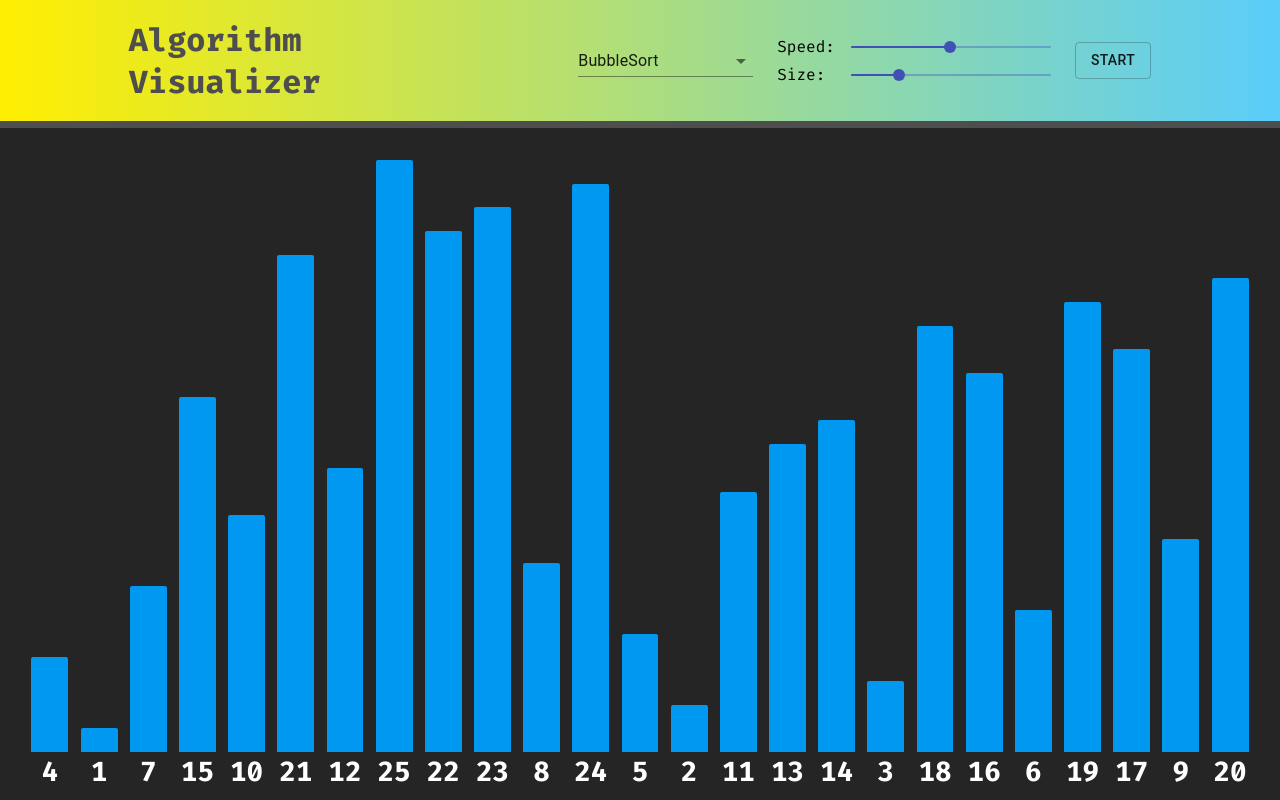
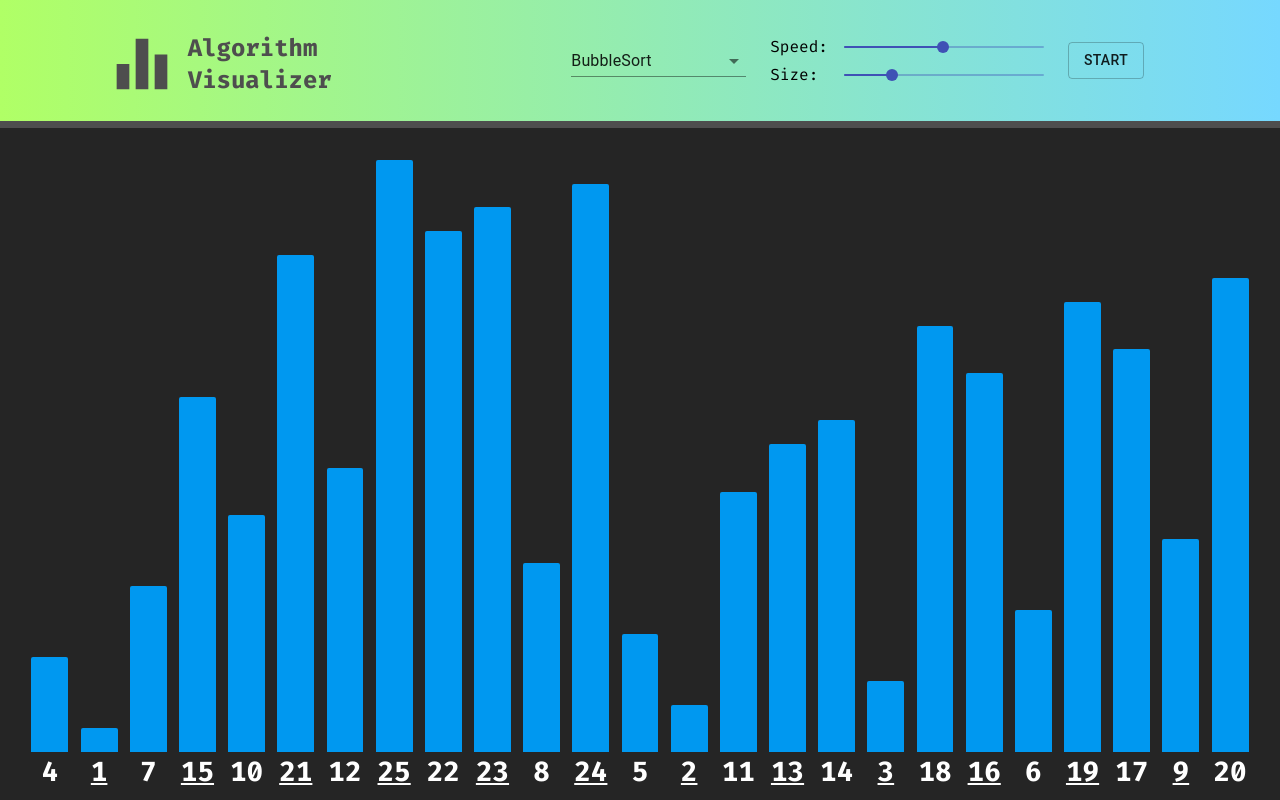
Before and after one commit to ciza99/AlgorithmVisualizer, a React (Create React App) app: page / in a window 1280 px wide. Built offline with nearby package versions, Linux system fonts and the light colour scheme.

Commit message:
implemented mobile menu

```diff
--- a/package.json
+++ b/package.json
@@ -4,6 +4,7 @@
   "private": true,
   "dependencies": {
     "@material-ui/core": "^4.11.4",
+    "@material-ui/icons": "^4.11.2",
     "@testing-library/jest-dom": "^5.12.0",
     "@testing-library/react": "^11.2.6",
     "@testing-library/user-event": "^12.8.3",
--- a/src/algorithms/insertionSort.ts
+++ b/src/algorithms/insertionSort.ts
@@ -1,5 +1,4 @@
 import { Anim } from "../components/App/App";
-import { swap } from "../utils/swap";
 
 export const insertionSort = (arrayInput: number[]): Anim[] => {
   const array = [...arrayInput];
--- a/src/algorithms/mergeSort.ts
+++ b/src/algorithms/mergeSort.ts
@@ -1,5 +1,4 @@
 import { Anim } from "../components/App/App";
-import { swap } from "../utils/swap";
 
 const merge = (
   array: number[],
--- a/src/components/App/App.tsx
+++ b/src/components/App/App.tsx
@@ -116,7 +116,7 @@ const App: FC = () => {
         handleSizeChange={handleSizeChange}
         handleSpeedChange={handleSpeedChange}
       />
-      <ArrayContainer array={array} selected={selected} />
+      <ArrayContainer array={array} selected={selected} speed={speed} />
     </div>
   );
 };
--- a/src/components/ArrayContainer/index.tsx
+++ b/src/components/ArrayContainer/index.tsx
@@ -6,6 +6,7 @@ import ArrayItem from "../ArrayItem";
 interface Props {
   array: number[];
   selected: number[];
+  speed: number;
 }
 
 const computeSizes = (arrayLength: number) => {
@@ -15,7 +16,7 @@ const computeSizes = (arrayLength: number) => {
   return { width, margin };
 };
 
-const ArrayContainer: FC<Props> = ({ array, selected }) => {
+const ArrayContainer: FC<Props> = ({ array, selected, speed }) => {
   const [width, setWidth] = useState(window.innerWidth);
   const [sizes, setSizes] = useState(() => computeSizes(array.length));
 
@@ -35,6 +36,7 @@ const ArrayContainer: FC<Props> = ({ array, selected }) => {
     <div className="array-container">
       {array.map((value, index) => (
         <ArrayItem
+          speed={speed}
           height={(100 / array.length) * value}
           width={sizes.width}
           margin={sizes.margin}
--- a/src/components/ArrayItem/ArrayItem.css
+++ b/src/components/ArrayItem/ArrayItem.css
@@ -14,6 +14,10 @@
 
 .array-item--selected {
   background-color: var(--clr-selected);
+}
+
+.array-item:nth-child(2n) > .array-item__text {
+  text-decoration: underline;
 }
 
 .array-item__text {
--- a/src/components/ArrayItem/index.tsx
+++ b/src/components/ArrayItem/index.tsx
@@ -7,9 +7,17 @@ interface Props {
   isSelected: boolean;
   width: number;
   margin: number;
+  speed: number;
 }
 
-const ArrayItem: FC<Props> = ({ value, isSelected, height, width, margin }) => {
+const ArrayItem: FC<Props> = ({
+  value,
+  isSelected,
+  height,
+  width,
+  margin,
+  speed,
+}) => {
   const className = isSelected ? "array-item--selected" : "";
   const textSize = useMemo(() => {
     const size = Math.min(width * 0.75, 35);
@@ -19,7 +27,12 @@ const ArrayItem: FC<Props> = ({ value, isSelected, height, width, margin }) => {
   return (
     <div
       className={`array-item ${className}`}
-      style={{ width, margin: `0 ${margin / 2}px`, height: `${height}%` }}
+      style={{
+        width,
+        margin: `0 ${margin / 2}px`,
+        height: `${height}%`,
+        transitionDuration: `${speed}ms`,
+      }}
     >
       <span
         className="array-item__text"
--- a/src/components/Header/Header.css
+++ b/src/components/Header/Header.css
@@ -5,8 +5,8 @@
 .header {
   background: linear-gradient(
     90deg,
-    rgb(255, 238, 1) 0%,
-    rgb(90, 205, 250) 100%
+    rgb(176, 255, 102) 0%,
+    rgb(118, 216, 255) 100%
   );
   min-height: calc(var(--header-height) - var(--header-border-width));
   display: flex;
@@ -15,16 +15,95 @@
   border-bottom: var(--header-border-width) solid var(--clr-gray-500);
 }
 
+.header__title {
+  font-size: 1.5rem;
+}
+
 .header__logo-container {
+  display: flex;
+  align-items: flex-end;
+  column-gap: 0.5rem;
   color: var(--clr-gray-500);
 }
 
+.header__algo-icon {
+  font-size: 4.75rem !important;
+  margin-bottom: -6px;
+}
+
 .header__actions {
+  display: none;
+  position: fixed;
+  background: linear-gradient(
+    120deg,
+    rgb(151, 226, 255) 0%,
+    rgb(192, 255, 110) 100%
+  );
+  box-shadow: 0 0 20px black;
+  border-left: 5px solid var(--clr-gray-500);
+  border-bottom: 5px solid var(--clr-gray-500);
+  border-radius: 0 0 0 10px;
+  flex-direction: column;
+  top: 0;
+  right: 0;
+  justify-content: center;
+  align-items: center;
+  row-gap: 1rem;
+  padding: 2rem;
+  z-index: 3;
+}
+
+.header__menu-heading {
   display: flex;
-  gap: 1.5rem;
+  width: 100%;
+  justify-content: space-between;
   align-items: center;
 }
 
+.header__menu-title {
+  font-size: 1.25rem;
+  font-weight: 500;
+  color: var(--clr-gray-400);
+}
+
+.header__actions--visible {
+  display: flex;
+}
+
 .header__algo-selection {
-  width: 175px;
+  width: 100%;
 }
+
+.header__start-button {
+  width: 100%;
+}
+
+@media only screen and (min-width: 950px) {
+  .header__start-button {
+    width: auto;
+  }
+
+  .header__algo-selection {
+    width: 175px;
+  }
+
+  .header__menu-button {
+    display: none !important;
+  }
+
+  .header__actions {
+    box-shadow: none;
+    border: none;
+    height: inherit;
+    display: flex;
+    position: inherit;
+    flex-direction: row;
+    gap: 1.5rem;
+    background: none;
+    align-items: center;
+  }
+
+  .header__menu-heading {
+    display: none;
+  }
+}
--- a/src/components/Header/index.tsx
+++ b/src/components/Header/index.tsx
@@ -1,11 +1,14 @@
-import React, { FC } from "react";
+import React, { FC, useState } from "react";
 import "./Header.css";
 import { Algorithm } from "../App/App";
 
 import Button from "@material-ui/core/Button";
 import Select from "@material-ui/core/Select";
-import { MenuItem } from "@material-ui/core";
+import { Divider, IconButton, MenuItem } from "@material-ui/core";
 import Sliders, { SliderChange } from "../Sliders";
+import EqualizerIcon from "@material-ui/icons/Equalizer";
+import MenuIcon from "@material-ui/icons/Menu";
+import CloseIcon from "@material-ui/icons/Close";
 
 interface Props {
   isRunning: boolean;
@@ -24,19 +27,33 @@ const Header: FC<Props> = ({
   handleSizeChange,
   handleSpeedChange,
 }) => {
+  const [open, setOpen] = useState(false);
+
   const handleAlgoChange = (e: React.ChangeEvent<any>) => {
     setAlgorithm(e.target.value);
   };
 
+  const openMenu = () => setOpen(true);
+  const closeMenu = () => setOpen(false);
+
   return (
     <header className="header">
       <div className="header__logo-container">
-        <h1>
+        <EqualizerIcon className="header__algo-icon" />
+        <h1 className="header__title">
           Algorithm
           <br /> Visualizer
         </h1>
       </div>
-      <form className="header__actions">
+      <form
+        className={`header__actions ${open ? "header__actions--visible" : ""}`}
+      >
+        <div className="header__menu-heading">
+          <span className="header__menu-title">Menu</span>
+          <IconButton onClick={closeMenu} className="header__menu-button">
+            <CloseIcon />
+          </IconButton>
+        </div>
         <Select
           value={algorithm}
           onChange={handleAlgoChange}
@@ -56,10 +73,18 @@ const Header: FC<Props> = ({
           handleSpeedChange={handleSpeedChange}
         />
 
-        <Button variant="outlined" onClick={handleStart} disabled={isRunning}>
+        <Button
+          variant="outlined"
+          onClick={handleStart}
+          disabled={isRunning}
+          className="header__start-button"
+        >
           Start
         </Button>
       </form>
+      <IconButton onClick={openMenu} className="header__menu-button">
+        <MenuIcon fontSize="large" />
+      </IconButton>
     </header>
   );
 };
--- a/src/index.css
+++ b/src/index.css
@@ -10,7 +10,7 @@ html {
   --clr-gray-400: #252525;
 
   --clr-block: rgb(0, 152, 240);
-  --clr-selected: yellow;
+  --clr-selected: rgb(255, 115, 0);
 
   --header-height: 8rem;
 }
```
Also changed, not shown: 1 other file (tests, documents, lock files or other folders).
